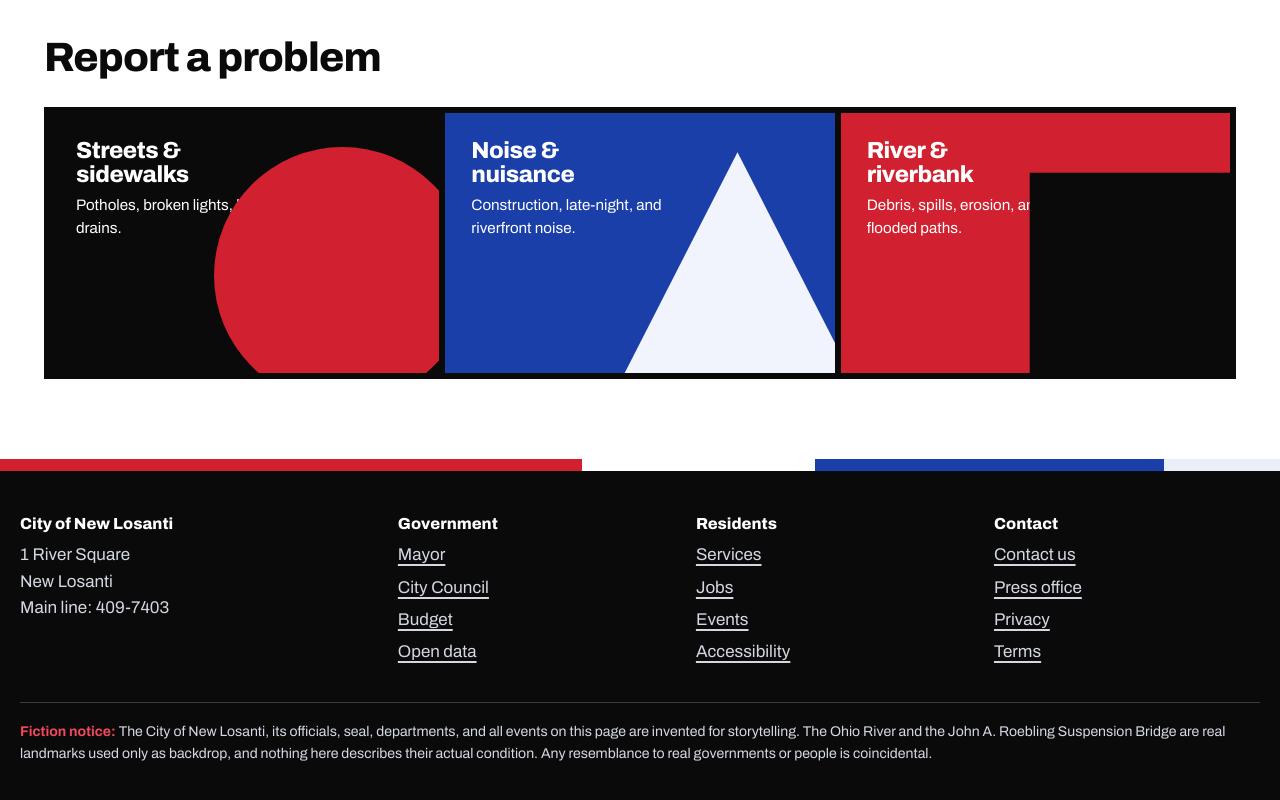
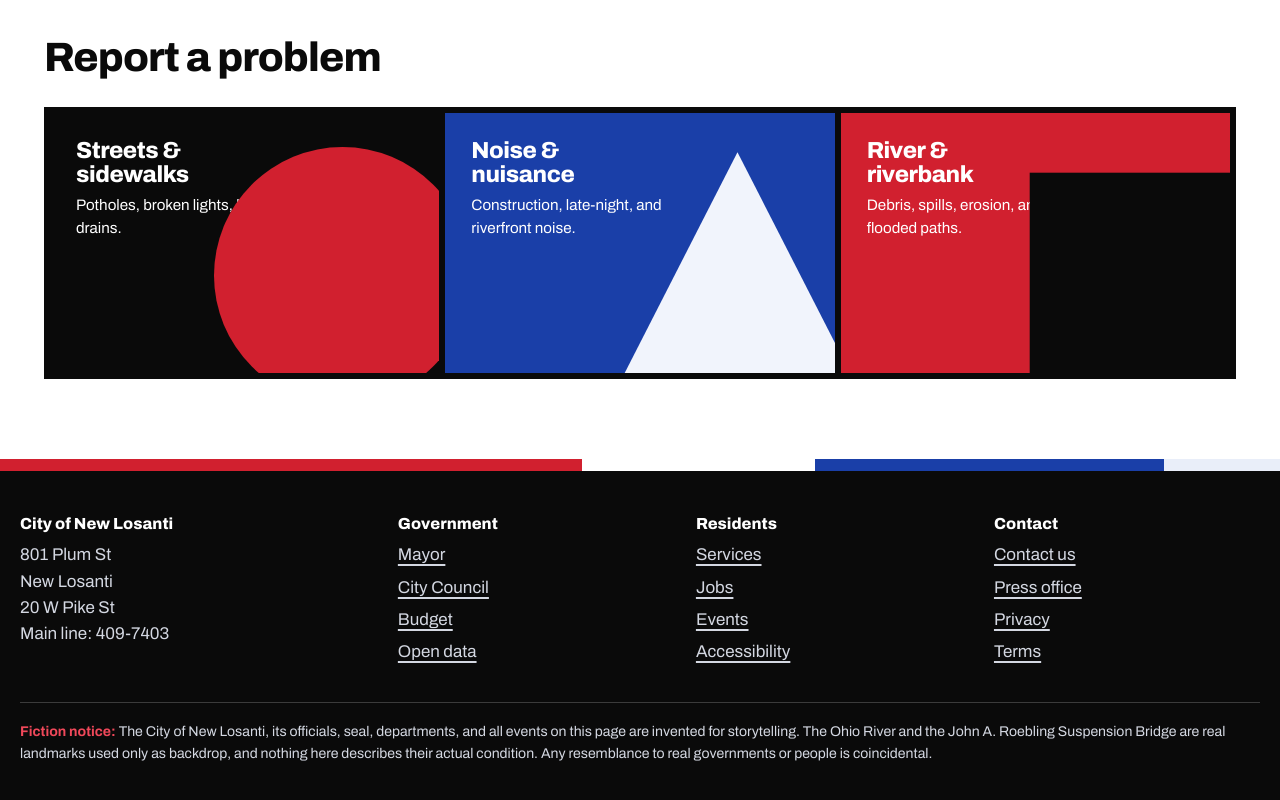
Before and after one commit to iktruhs/fakecity, a plain HTML site: page index.html in a window 1280 px wide. Shown: the part 4097-4897 px from the top of the page. Drawn offline with Linux system fonts and the light colour scheme.

Commit message:
Update index.html

```diff
--- a/index.html
+++ b/index.html
@@ -614,7 +614,7 @@ footer .fine strong{color:var(--brass)}
     <div class="grid">
       <div>
         <h3>City of New Losanti</h3>
-        <p>1 River Square<br>New Losanti<br>Main line: 409-7403</p>
+        <p>801 Plum St<br>New Losanti<br>20 W Pike St<br>Main line: 409-7403</p>
       </div>
       <div>
         <h3>Government</h3>
```
